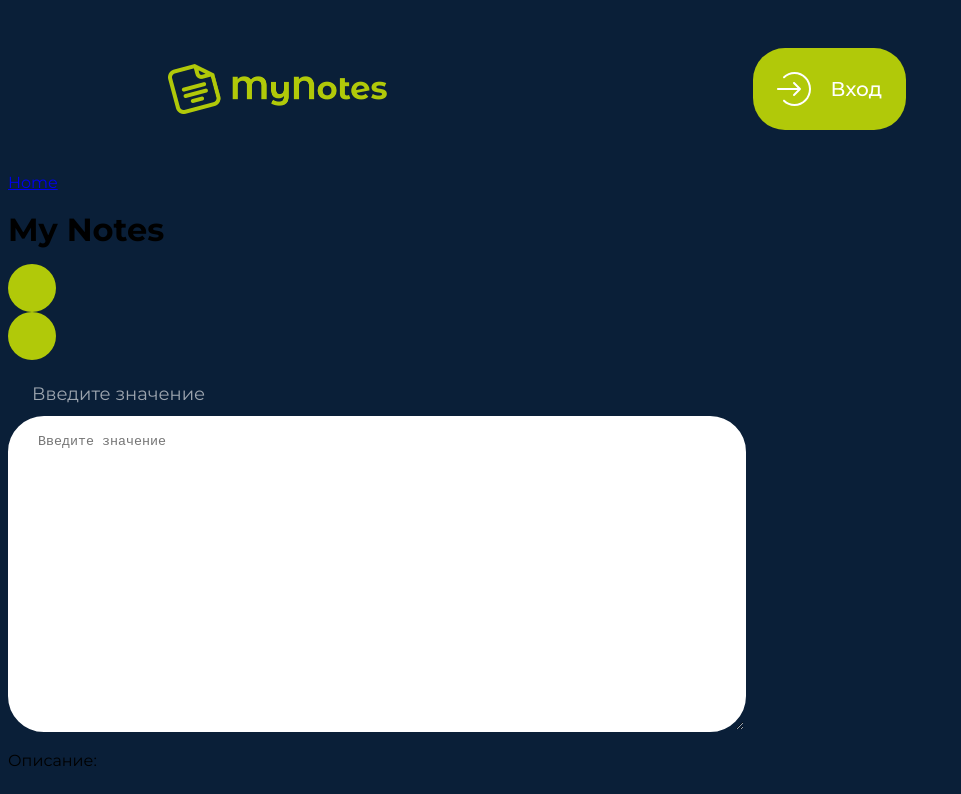
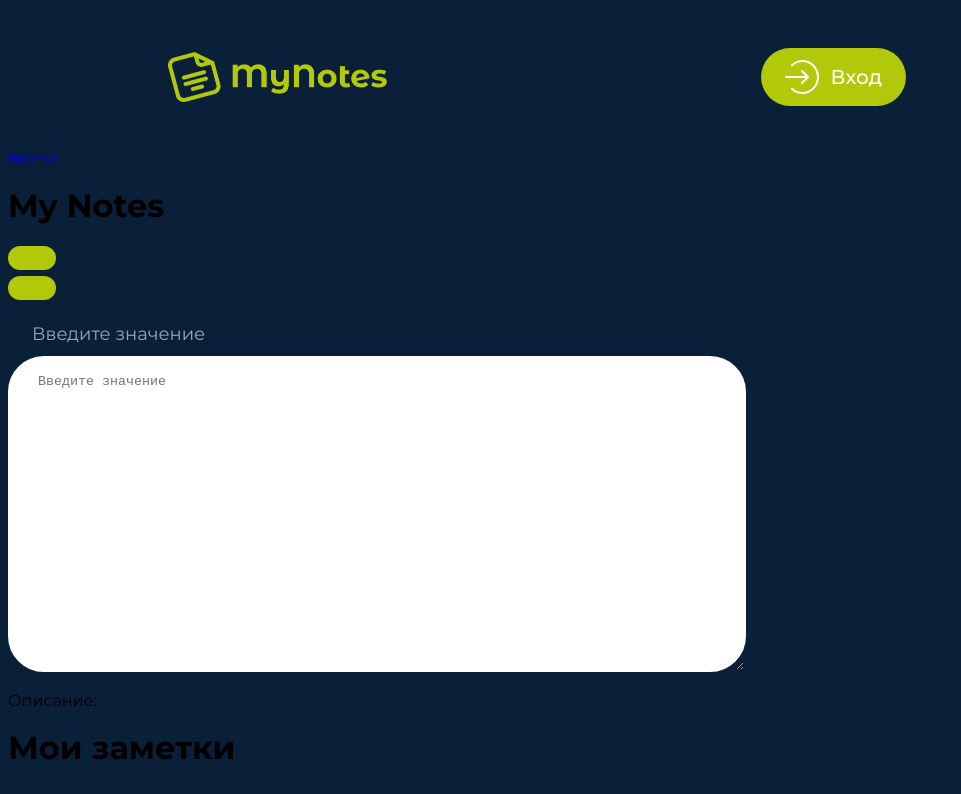
Before and after one commit to 7Hunter7/MyNotes, a Vue app: page / in a window 1280 px wide. Shown: the top 794 px of the page, without its empty margins (0-961 px from the left). Built offline with nearby package versions, Linux system fonts and the light colour scheme.

Commit message:
Updated component 'ButtonComponent' - updated styles

```diff
--- a/src/components/ButtonComponent.vue
+++ b/src/components/ButtonComponent.vue
@@ -39,13 +39,13 @@ const emit = defineEmits(['click'])
   display: inline-flex;
   align-items: center;
   justify-content: center;
-  padding: 1.5rem 1.5rem;
+  padding: 0.75rem 1.5rem;
   border: none;
   border-radius: 2rem;
   cursor: pointer;
-  transition: background-color 0.2s ease;
   color: var(--white);
   background-color: var(--green-light);
+  transition: background-color 0.2s ease;
   &:hover {
     background-color: var(--green-middle);
   }
@@ -71,7 +71,6 @@ const emit = defineEmits(['click'])
     padding: 0;
   }
   &__icon {
-    margin-right: 0.5rem;
     display: inline-flex;
   }
   &__text {
```
